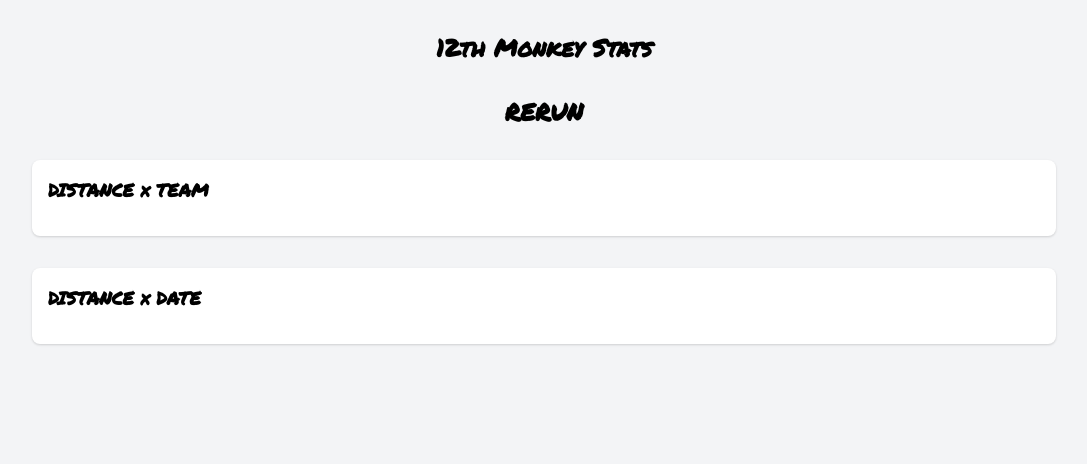
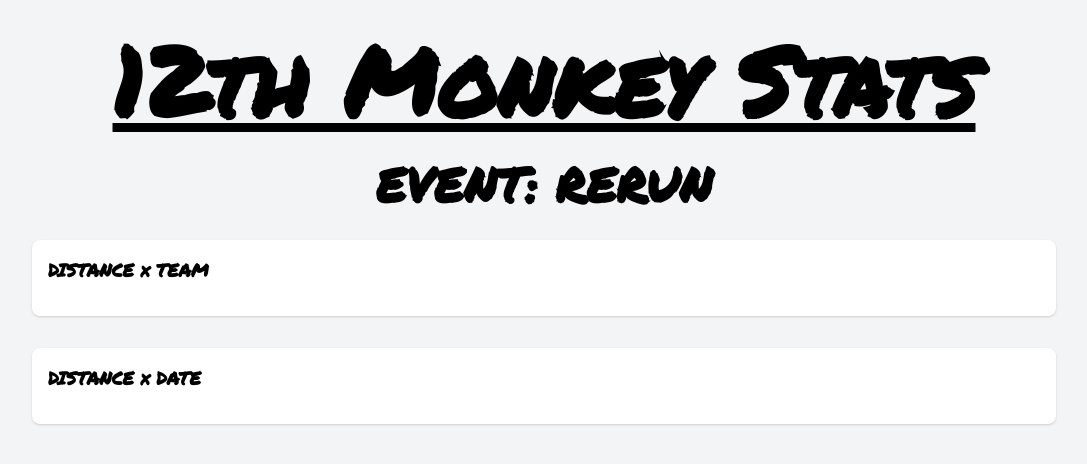
Before and after one commit to AcrossTheCloud/twelfth-monkey-stats, a website built with webpack: page src/index.html in a window 1280 px wide. Shown: the whole page, without its empty margins (96-1183 px from the left). Built offline with nearby package versions, Linux system fonts and the light colour scheme; no server answers.

```diff
--- a/src/index.html
+++ b/src/index.html
@@ -12,6 +12,7 @@
       body {
         font-family: 'Permanent Marker', cursive;
       }
+
     </style>
 </head>
 <body class="bg-gray-100 p-4 md:p-6 lg:p-8">
@@ -19,8 +20,8 @@
 
     <div class="max-w-screen-lg mx-auto">
         <!-- Page Title -->
-        <h1 class="text-2xl font-bold text-center mb-8">12th Monkey Stats</h1>
-        <h1 class="text-2xl font-bold text-center mb-8">RERUN</h1>
+        <h1 class="text-8xl font-bold underline text-center mb-8">12th Monkey Stats</h1>
+        <h1 class="text-5xl font-bold text-center mb-8">EVENT: RERUN</h1>
 
         <!-- First Chart Container -->
         <div class="mb-8 p-4 bg-white shadow rounded-lg">
```
